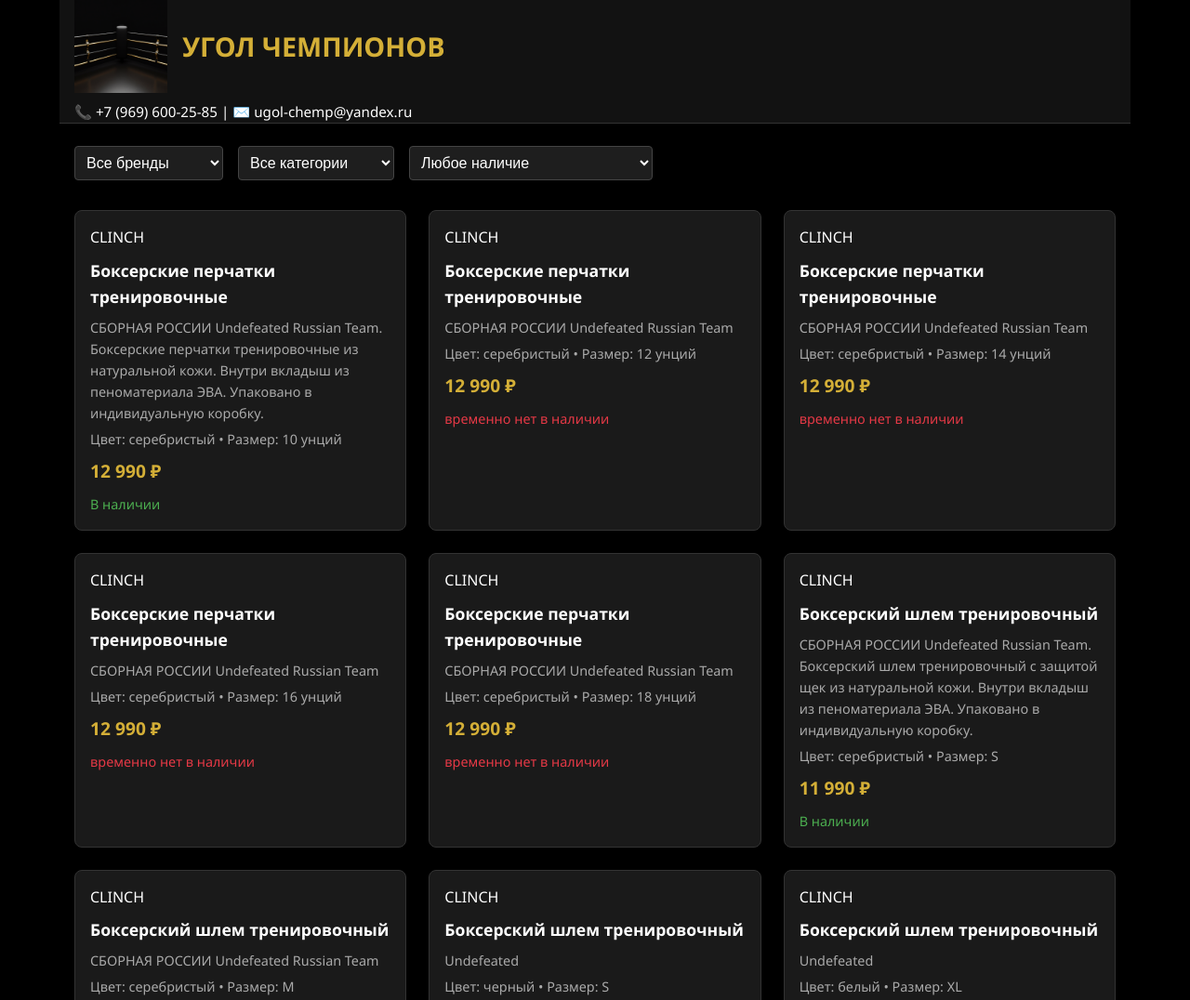
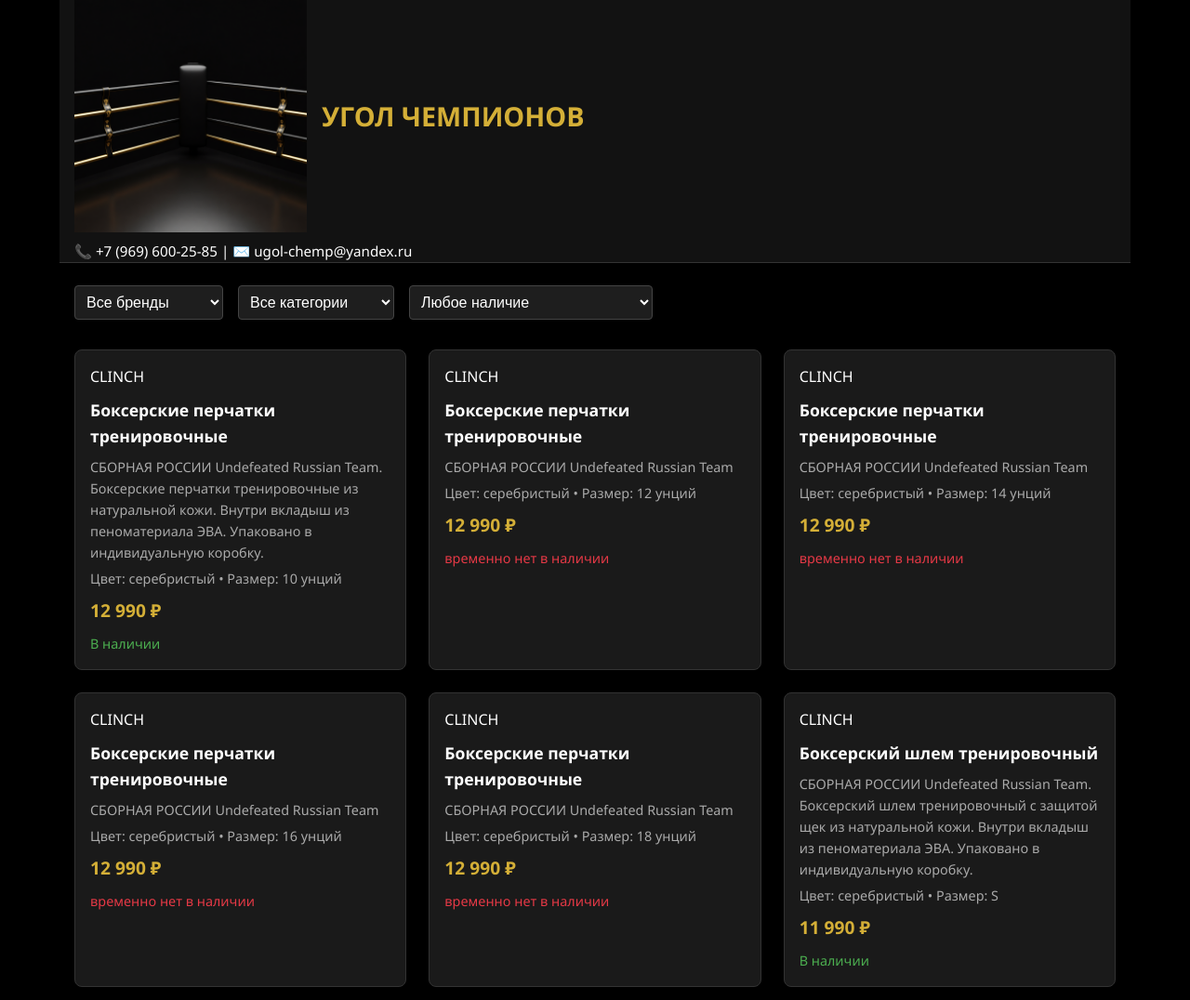
Before and after one commit to alfat81/ugol.store, a plain HTML site: page index.html in a window 1280 px wide. Shown: the top 1076 px of the page at 93% size. Drawn offline with Linux system fonts and the light colour scheme.

Commit message:
Update index.html

```diff
--- a/index.html
+++ b/index.html
@@ -129,7 +129,7 @@
 
 <header class="container">
   <div class="logo">
-     <img src="assets/default.png" alt="Угол чемпионов" height="100">
+     <img src="assets/default.png" alt="Угол чемпионов" height="250">
       <rect x="10" y="10" width="80" height="80" fill="none" stroke="gold" stroke-width="4"/>
       <line x1="10" y1="10" x2="40" y2="10" stroke="gold" stroke-width="4"/>
       <line x1="60" y1="10" x2="90" y2="10" stroke="gold" stroke-width="4"/>
```
